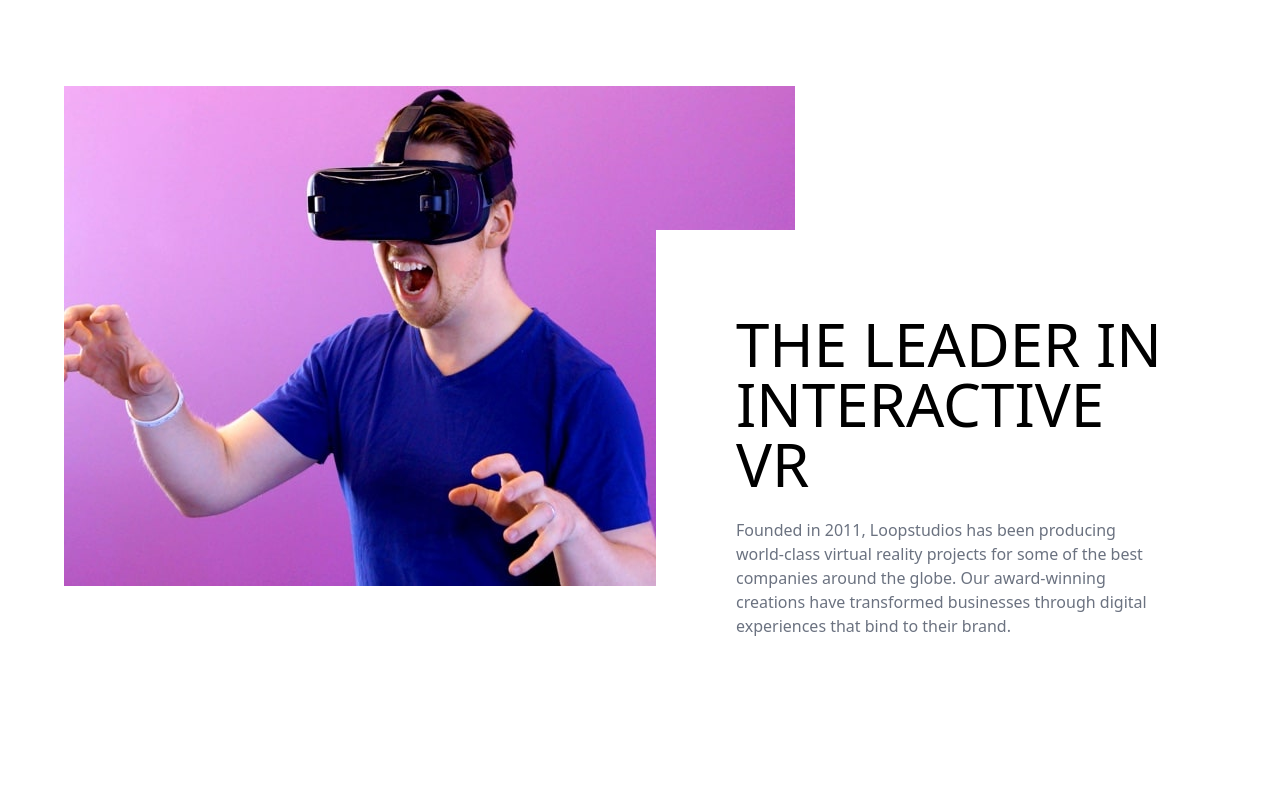
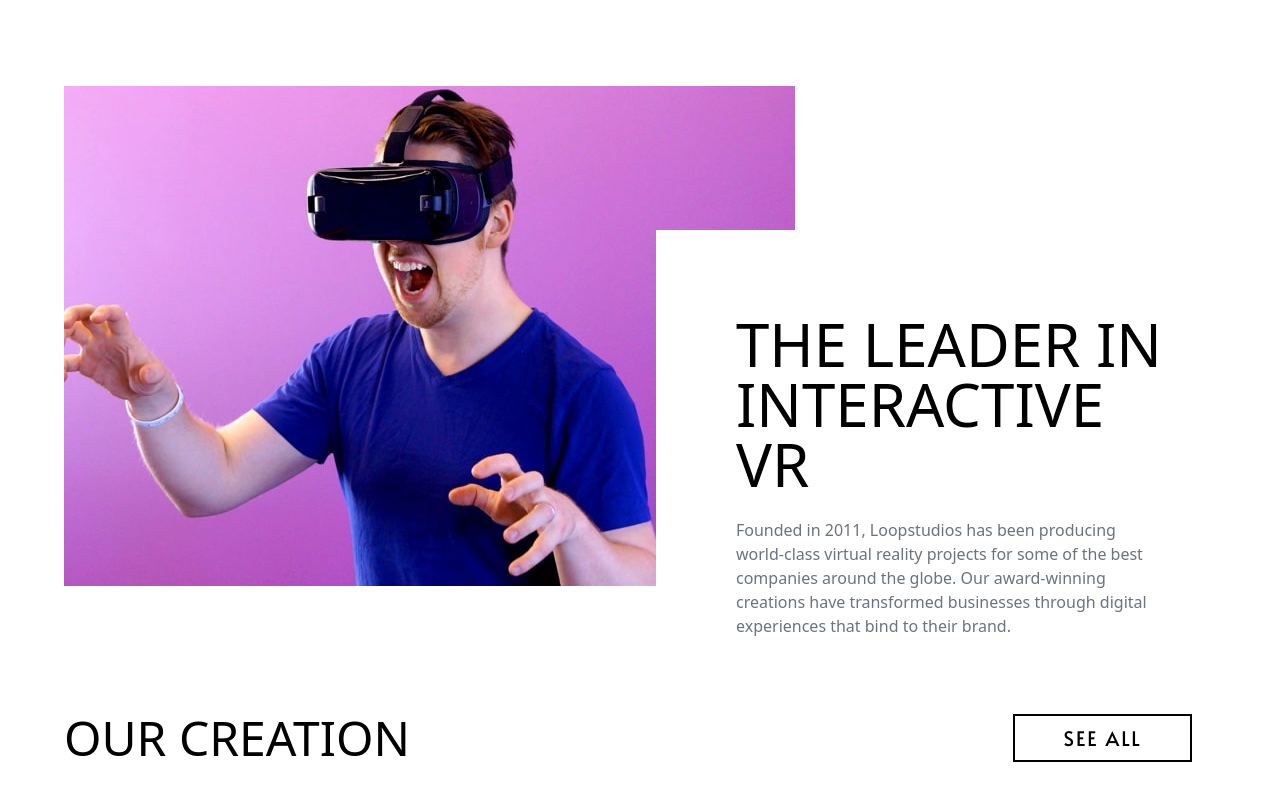
Before and after one commit to Mirwais01/Loopstudios-Website, a website: page src/index.html in a window 1280 px wide. Shown: the part 650-1455 px from the top of the page. Before the commit the page ends 1364 px from the top, so only its background shows below. Drawn offline with Linux system fonts and the light colour scheme.

Commit message:
NewSection Added

```diff
--- a/src/index.html
+++ b/src/index.html
@@ -88,5 +88,29 @@
         </div>
       </div>
     </section>
+
+    <!-- creation section  -->
+    <section id="creation-section">
+      <div class="container max-w-6xl mx-auto my-12 md:pe-6">
+        <div class="flex md:justify-between mb-10">
+          <h2 class="text-5xl font-light uppercase mx-auto md:mx-0">
+            Our Creation
+          </h2>
+          <button
+            class="hidden md:block px-12 tracking-widest text-xl py-2 border-2 border-black hover:bg-black hover:text-white font-alata"
+          >
+            SEE ALL
+          </button>
+        </div>
+
+        <!-- items container  -->
+        <div class="flex flex-col md:flex-row">
+          <div class="group"></div>
+          <div class="group"></div>
+          <div class="group"></div>
+          <div class="group"></div>
+        </div>
+      </div>
+    </section>
   </body>
 </html>
```
Also changed, not shown: src/output.css.
